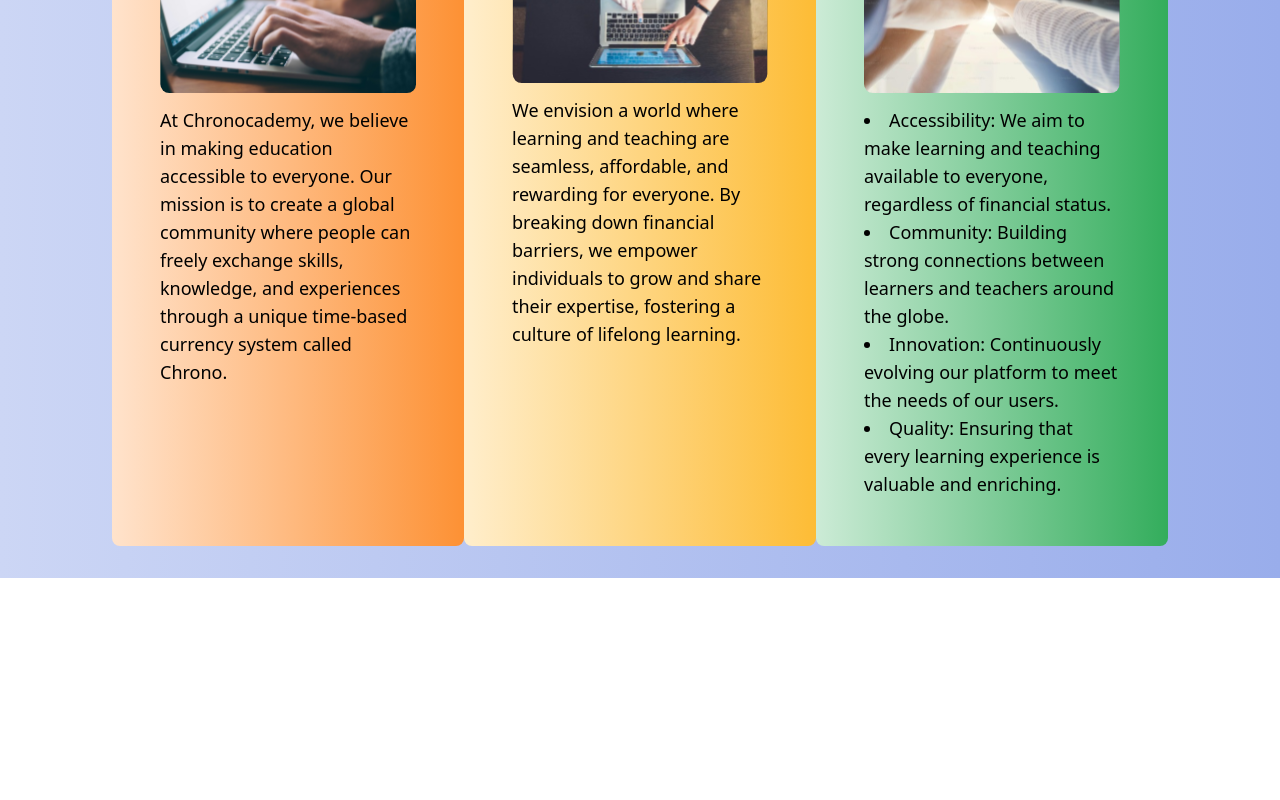
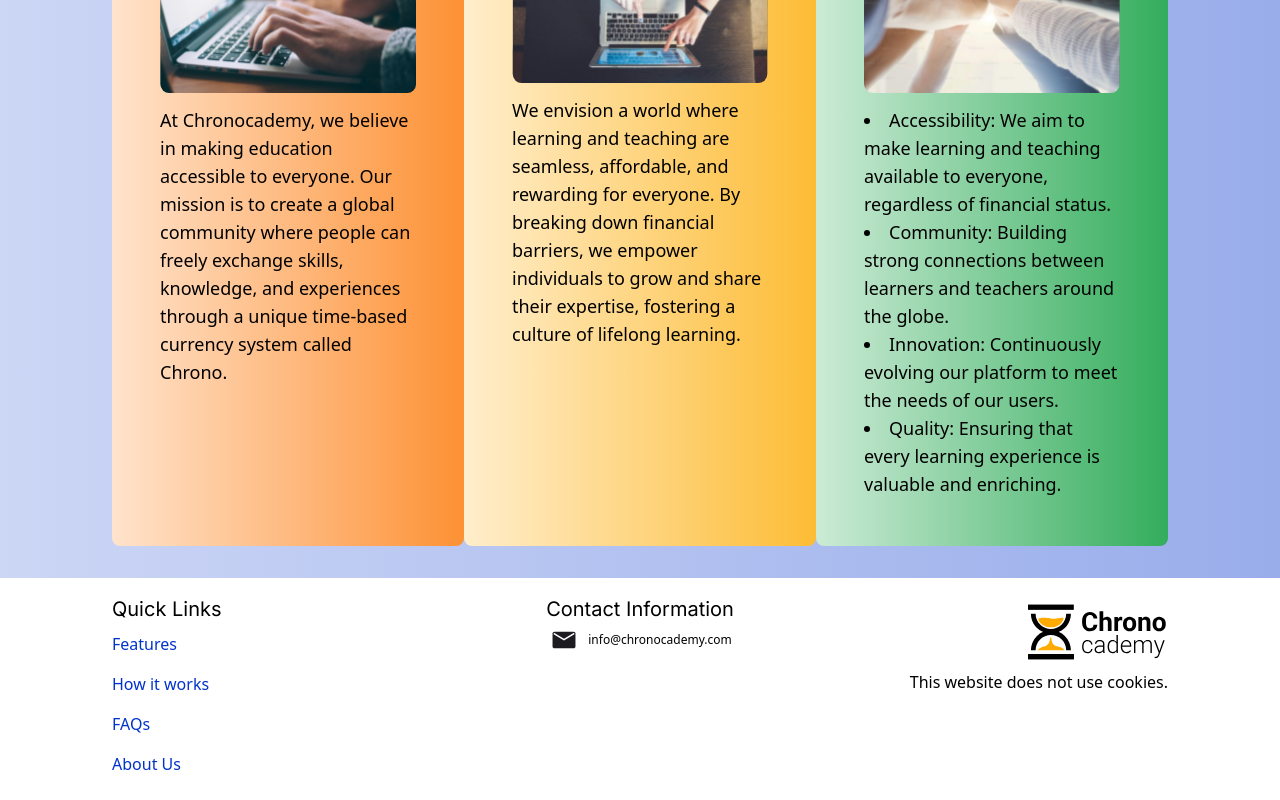
Before and after one commit to juaninicolai/chronocademy, a Next.js app: page / in a window 1280 px wide. Shown: the part 2424-3224 px from the top of the page. Before the commit the page ends 3002 px from the top, so only its background shows below. Built offline with nearby package versions, Linux system fonts and the light colour scheme.

Commit message:
Add Footer.tsx

```diff
--- /dev/null
+++ b/app/components/Footer.tsx
@@ -0,0 +1,38 @@
+import Link from "next/link";
+import Image from "next/image";
+
+export default function Footer() {
+    return (
+        <footer className={"px-28"}>
+            <div className={"flex justify-around py-4"}>
+                <div className={"flex flex-col flex-1 items-start"}>
+                    <h3>Quick Links</h3>
+                    <ul className={"text-primary-blue-500 py-2 space-y-4"}>
+                        <li><Link href={"#features"}>Features</Link></li>
+                        <li><Link href={"#how-it-works"}>How it works</Link></li>
+                        <li><Link href={"#faqs"}>FAQs</Link></li>
+                        <li><Link href={"#about-us"}>About Us</Link></li>
+                    </ul>
+                </div>
+                <div className={"flex flex-col flex-1 items-center"}>
+                    <h3>Contact Information</h3>
+                    <Link href="mailto:omi16.espi@gmail.com?subject=Contact us" className="flex items-center">
+                        <Image src="/mail.svg" className="pr-2" alt="Envelope" width={40} height={40}/>
+                        <p>info@chronocademy.com</p>
+                    </Link>
+                </div>
+                <div className={"flex flex-col flex-1 items-end"}>
+                    <Link href={"/"}>
+                        <Image
+                            src="/logo.svg"
+                            alt="chronocademy logo"
+                            width={140}
+                            height={76}
+                        />
+                    </Link>
+                    <h4>This website does not use cookies.</h4>
+                </div>
+            </div>
+        </footer>
+    );
+}
--- a/app/layout.tsx
+++ b/app/layout.tsx
@@ -8,6 +8,7 @@ import HowItWorks from "@/app/components/HowItWorks";
 import { Inter, Roboto } from 'next/font/google';
 import FAQs from "@/app/components/FAQs";
 import AboutUs from "@/app/components/AboutUs";
+import Footer from "@/app/components/Footer";
 
 export const metadata: Metadata = {
     title: "Chronocademy",
@@ -38,6 +39,7 @@ export default function RootLayout({children}: Readonly<{ children: ReactNode; }
             <HowItWorks/>
             <FAQs/>
             <AboutUs/>
+            <Footer/>
         </body>
         </html>
     );
```
